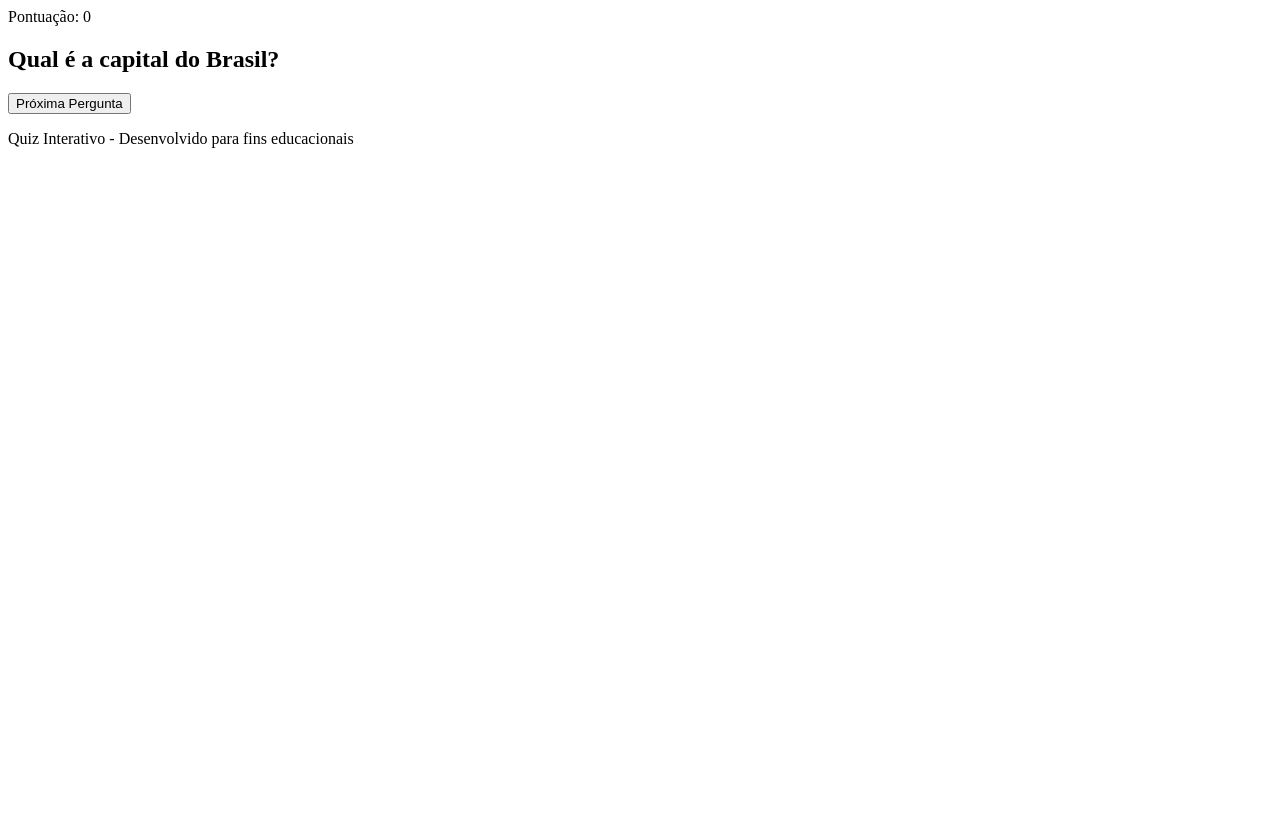
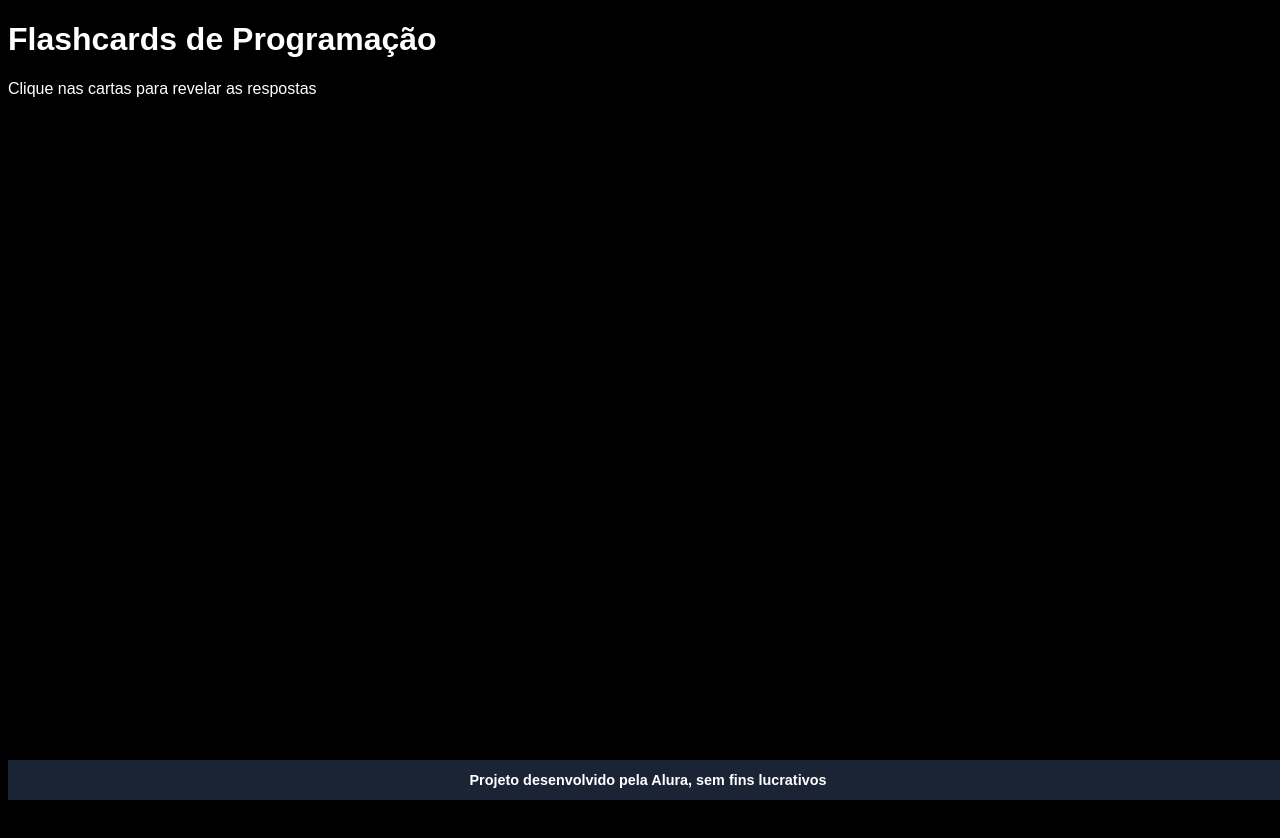
Before and after one commit to lucas170109/trilha-2-trimestre-2-ano, a plain HTML site: page index.html in a window 1280 px wide. Before the commit the page ends 800 px from the top, so only its background shows below. Drawn offline with Linux system fonts and the light colour scheme; files that its build step writes are made by us from their sources; a web font is replaced by a local one.

Commit message:
Update index.html

```diff
--- a/index.html
+++ b/index.html
@@ -3,40 +3,30 @@
 <head>
     <meta charset="UTF-8">
     <meta name="viewport" content="width=device-width, initial-scale=1.0">
-    <title>Quiz de Múltipla Escolha</title>
+    <title>Flashcards de Programação</title>
     <link rel="preconnect" href="https://fonts.googleapis.com">
     <link rel="preconnect" href="https://fonts.gstatic.com" crossorigin>
     <link href="https://fonts.googleapis.com/css2?family=Bai+Jamjuree:wght@400;500;600;700&display=swap" rel="stylesheet">
-    <link rel="stylesheet" href="seu-style.css">
+    <link rel="stylesheet" href="assets/style.css">
 </head>
 <body>
-    <div class="score-container">
-        Pontuação: <span id="score">0</span>
-    </div>
+    <header>
+        <h1>Flashcards de Programação</h1>
+        <p class="subtitle">Clique nas cartas para revelar as respostas</p>
+    </header>
 
-    <main id="container">
-        <div class="question-container">
-            <h2 id="question-text">Qual é a capital do Brasil?</h2>
-            <div class="progress-bar">
-                <div class="progress" id="progress-bar"></div>
-            </div>
-        </div>
-
-        <div class="options-container" id="options-container">
-            <!-- As opções serão inseridas dinamicamente via JavaScript -->
-        </div>
-
-        <div class="feedback" id="feedback">
-            <!-- Feedback será inserido aqui -->
-        </div>
-
-        <button class="next-btn" id="next-btn">Próxima Pergunta</button>
+    <main>
+        <section id="container">
+            <!-- Cartas serão inseridas dinamicamente via JavaScript -->
+        </section>
     </main>
 
     <footer>
-        <p>Quiz Interativo - Desenvolvido para fins educacionais</p>
+        <p>Projeto desenvolvido pela Alura, sem fins lucrativos</p>
     </footer>
 
-    <script src="seu-script.js"></script>
+    <!-- Alterado para carregar sem type="module" -->
+    <script src="assets/perguntas.js"></script>
+    <script src="assets/app.js"></script>
 </body>
 </html>
```
